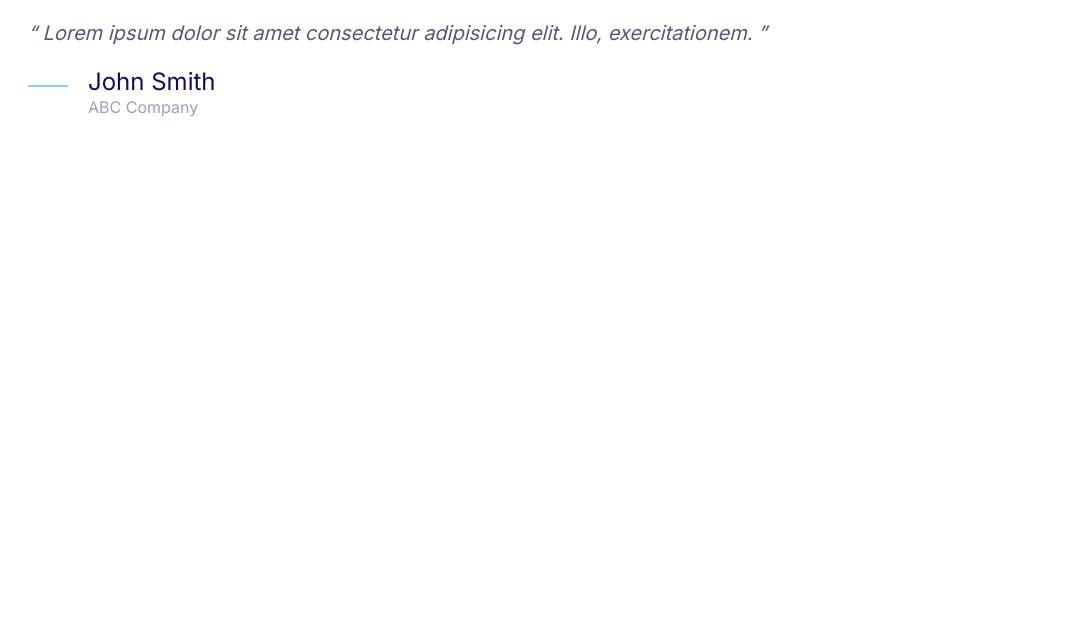
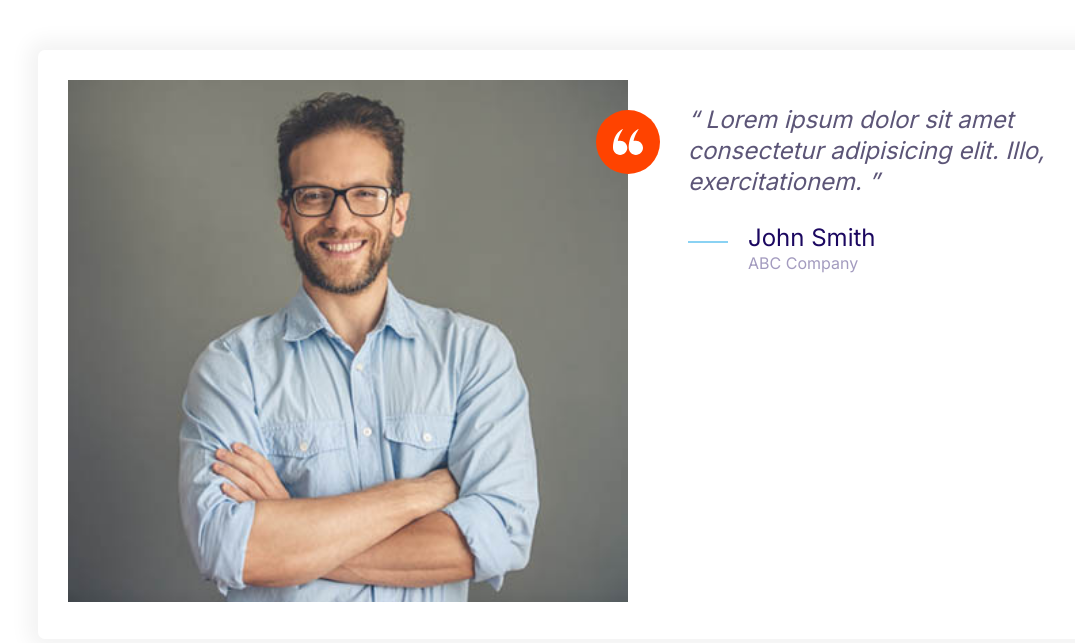
Before and after one commit to thepoojajain/Cloud_Website, a plain HTML site: page index.html in a window 1280 px wide. Shown: the whole page, without its empty margins (12-1087 px from the left). Drawn offline with Linux system fonts and the light colour scheme.

Commit message:
testimonials

```diff
--- a/CSS/styles.css
+++ b/CSS/styles.css
@@ -161,10 +161,17 @@ a {
   height: 40px;
 }
 
+.icon--small {
+  width: 30px;
+  height: 30px;
+}
 .icon--primary {
   fill: var(--color-primary);
 }
 
+.icon--white {
+  fill: #fff;
+}
 .icon-container {
   background-color: #f3f9fa;
   width: 64px;
@@ -175,6 +182,9 @@ a {
   align-items: center;
 }
 
+.icon-container-accent {
+  background-color: var(--color-accent);
+}
 /* button */
 .btn {
   border-radius: 40px;
@@ -429,3 +439,50 @@ a {
     font-size: 1.6rem;
   }
 }
+
+/* grid */
+
+.grid {
+  display: grid;
+}
+
+@media screen and (min-width: 768px) {
+  .grid--1x2 {
+    grid-template-columns: repeat(2, 1fr);
+  }
+}
+
+@media screen and (min-width: 1024px) {
+  .grid--1x3 {
+    grid-template-columns: repeat(3, 1fr);
+  }
+}
+
+/* testimonail */
+
+.testimonial {
+  padding: 3rem;
+}
+.testimonial__image > img {
+  width: 100%;
+}
+
+.testimonial__image {
+  position: relative;
+}
+
+.testimonial__image .icon-container {
+  position: absolute;
+  top: 3rem;
+  right: -32px;
+}
+
+@media screen and (min-width: 768px) {
+  .testimonial .quote,
+  .testimonial .quote__author {
+    font-size: 2.4rem;
+  }
+  .testimonial .quote {
+    margin-left: 6rem;
+  }
+}
--- a/index.html
+++ b/index.html
@@ -14,7 +14,17 @@
       rel="stylesheet"
     />
   </head>
-  <body>
+  <body style="padding: 5rem;">
+    <div class="card testimonial">
+      <div class="grid grid--1x2">
+        <div class="testimonial__image">
+          <img src="Images/testimonial.jpg" alt="" />
+          <span class="icon-container icon-container-accent">
+            <svg class="icon icon--white icon--small">
+              <use xlink:href="Images/sprite.svg#quotes"></use>
+            </svg>
+          </span>
+        </div>
         <blockquote class="quote">
           <p class="quote__text">
             Lorem ipsum dolor sit amet consectetur adipisicing elit. Illo,
@@ -35,5 +45,7 @@
             </div>
           </footer>
         </blockquote>
+      </div>
+    </div>
   </body>
 </html>
```
Also changed, not shown: Components/testimonials.html (added, +34 -0 lines), Images/testimonial.jpg (added). Lines whose indentation alone changed are shown as unchanged.
